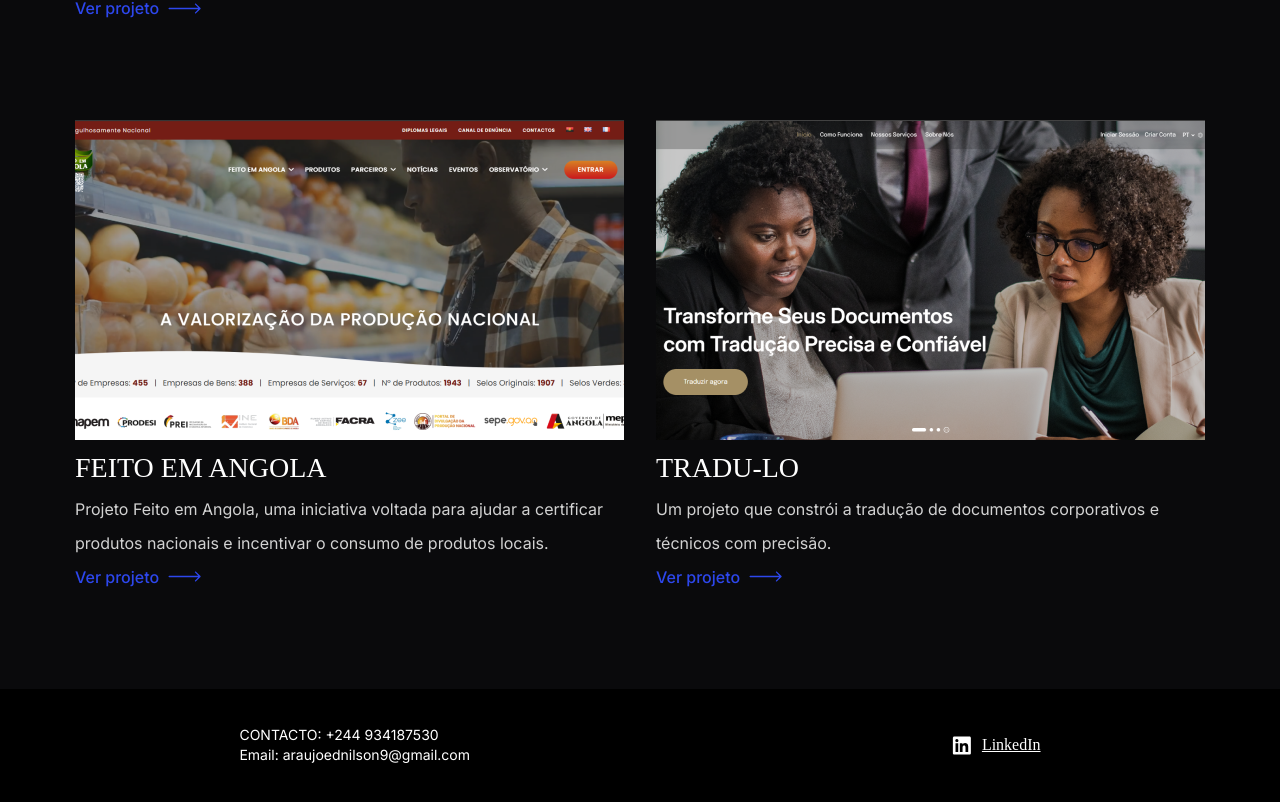
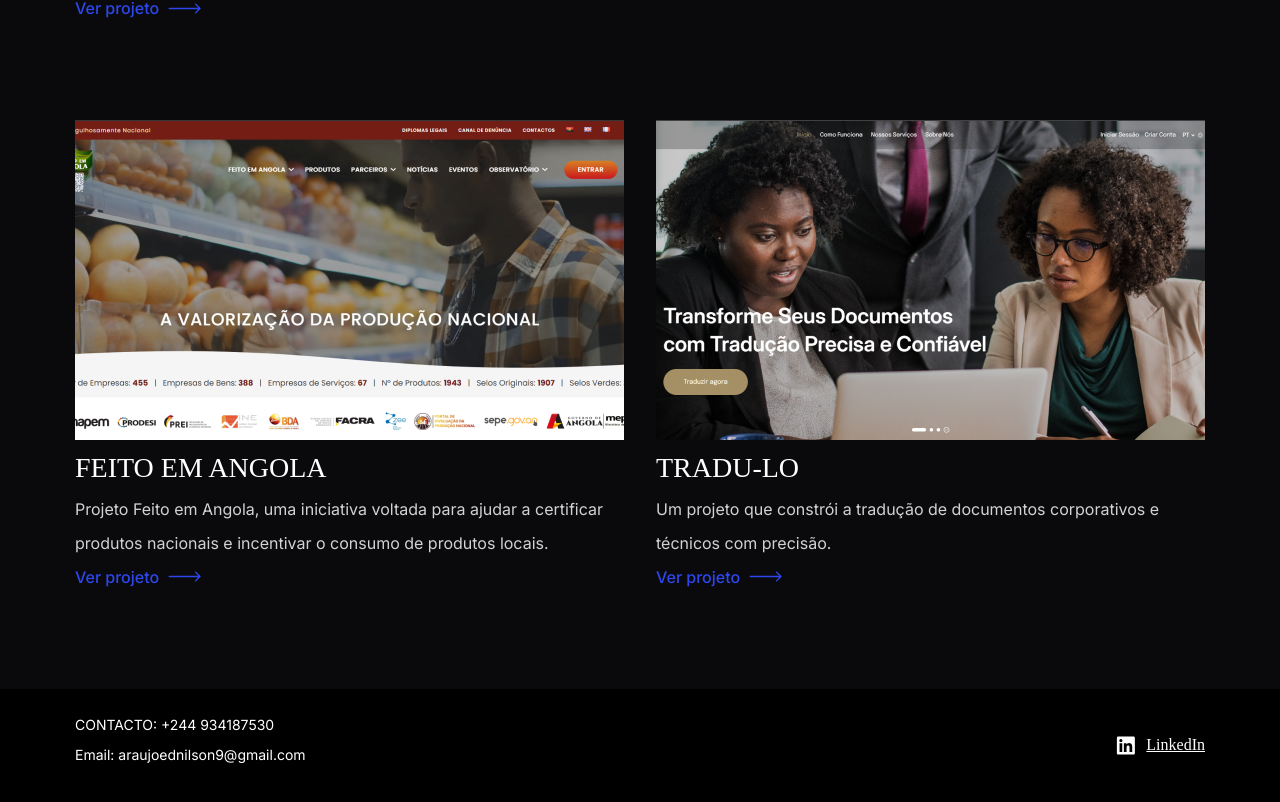
Before and after one commit to AugustoMachado01/Portifolio_Ednilson, a React (Vite) app: page / in a window 1280 px wide. Shown: the part 1720-2522 px from the top of the page. Built offline with nearby package versions, Linux system fonts and the light colour scheme; a web font is replaced by a local one.

Commit message:
update footer

```diff
--- a/src/Footer/styles.module.css
+++ b/src/Footer/styles.module.css
@@ -1,12 +1,14 @@
 .section_container {
-  color: #fff;
   width: 100%;
   height: 113px;
+  color: #fff;
   background-color: #000;
 
   display: flex;
-  justify-content: space-around;
+  justify-content: space-between;
   align-items: center;
+
+  padding: 0px 75px;
 }
 
 .section_container p {
@@ -15,6 +17,7 @@
   font-style: normal;
   font-weight: 400;
   line-height: 20px;
+  margin-bottom: 10px;
 }
 
 .section_container .content {
```
